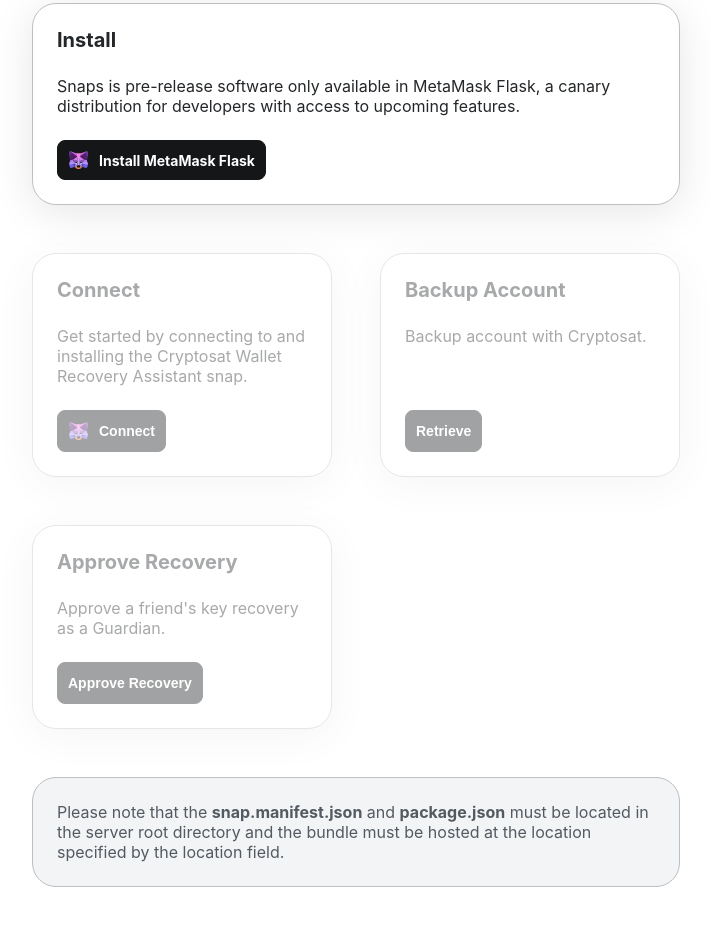
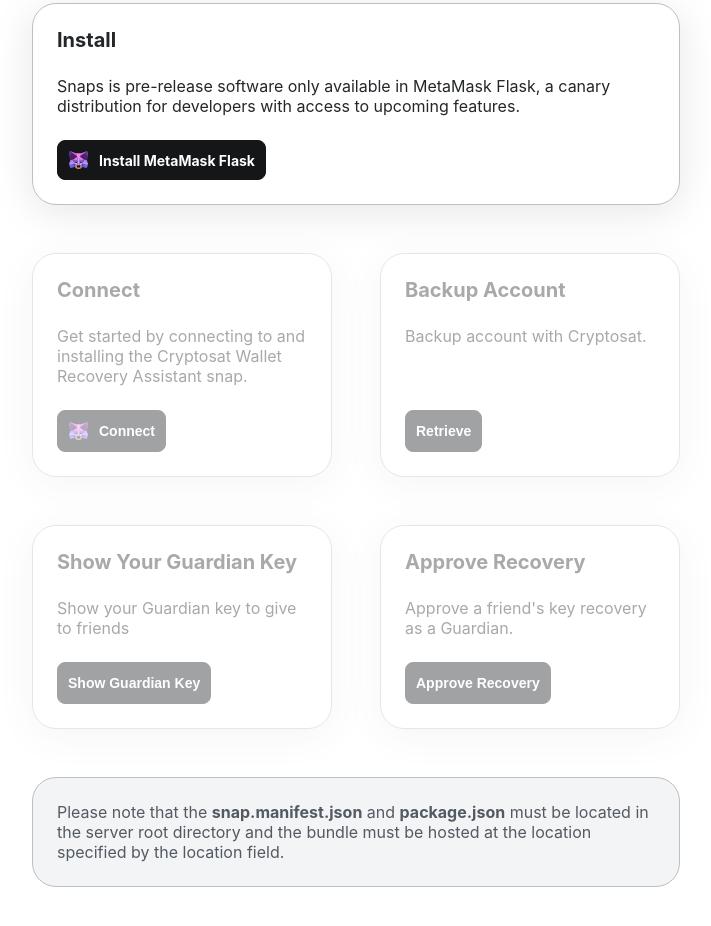
Before and after one commit to cryptosat/satlock, a Gatsby site in the folder packages/site/: page / in a window 1280 px wide. Shown: the part 322-1248 px from the top of the page, without its empty margins (284-995 px from the left). Built offline with nearby package versions, Linux system fonts and the light colour scheme; Gatsby itself is replaced by a stand-in of ours.

Commit message:
button and snap for show guardian key

```diff
--- a/packages/site/src/components/Buttons.tsx
+++ b/packages/site/src/components/Buttons.tsx
@@ -102,6 +102,10 @@
   return <Button {...props}>Approve Recovery</Button>;
 };
 
+export const ShowGuardianKey = (props: ComponentProps<typeof Button>) => {
+  return <Button {...props}>Show Guardian Key</Button>;
+};
+
 export const HeaderButtons = ({
   state,
   onConnectClick,
--- a/packages/site/src/pages/index.tsx
+++ b/packages/site/src/pages/index.tsx
@@ -16,6 +16,7 @@
   SendHelloButton,
   Card,
   ApproveRecoveryButton,
+  ShowGuardianKey
 } from '../components';
 import { defaultSnapOrigin } from '../config';
 
@@ -143,6 +144,15 @@
     }
   };
 
+  const handleShowGuardianKey = async () => {
+    try {
+      await snapFunc('showGuardianKey');
+    } catch (e) {
+      console.error(e);
+      dispatch({ type: MetamaskActions.SetError, payload: e });
+    }
+  };
+
   return (
     <Container>
       <Heading>
@@ -220,6 +230,24 @@
         />
         <Card
           content={{
+            title: 'Show Your Guardian Key',
+            description: 'Show your Guardian key to give to friends',
+            button: (
+              <ShowGuardianKey
+                onClick={handleShowGuardianKey}
+                disabled={!state.installedSnap}
+              />
+            ),
+          }}
+          disabled={!state.installedSnap}
+          fullWidth={
+            isMetaMaskReady &&
+            Boolean(state.installedSnap) &&
+            !shouldDisplayReconnectButton(state.installedSnap)
+          }
+        />
+        <Card
+          content={{
             title: 'Approve Recovery',
             description: "Approve a friend's key recovery as a Guardian.",
             button: (
--- a/packages/snap/snap.manifest.json
+++ b/packages/snap/snap.manifest.json
@@ -7,7 +7,7 @@
     "url": "https://github.com/MetaMask/template-snap-monorepo.git"
   },
   "source": {
-    "shasum": "qUPutEFqWH4ZAKV2wBK44FG46F0DqzcFOf3OXtZGWi0=",
+    "shasum": "ZaFw1UAcPhHnDOwMzlT9wvVYkMQw+XWuMIRrn4NlWhk=",
     "location": {
       "npm": {
         "filePath": "dist/bundle.js",
```
Also changed, not shown: packages/snap/src/index.ts (+18 -0 lines).
